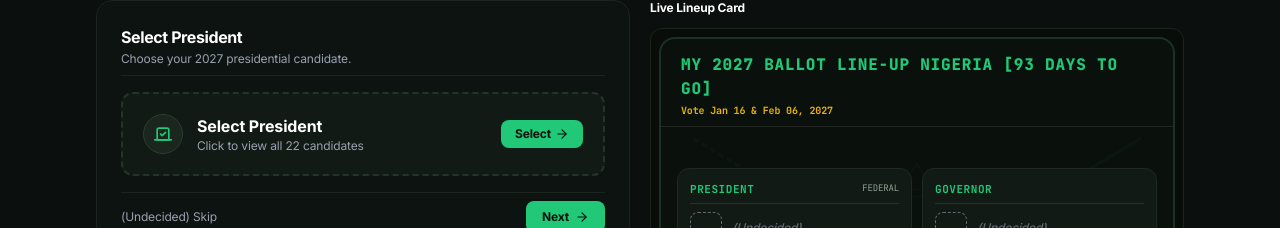
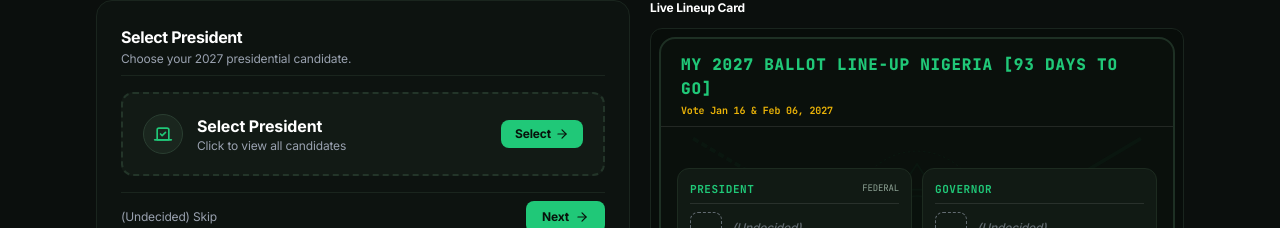
Before and after one commit to muwagunprecious/ballot-app, a Next.js app: page / in a window 1280 px wide. Shown: the part 127-355 px from the top of the page. Built offline with nearby package versions, Linux system fonts and the light colour scheme.

Commit message:
Remove hardcoded count from candidate view trigger

```diff
--- a/app/page.tsx
+++ b/app/page.tsx
@@ -326,7 +326,7 @@ export default function HomePage() {
                       <div className="text-base font-bold text-white group-hover:text-[#20C878] transition-colors">
                         Select President
                       </div>
-                      <div className="text-xs text-gray-400">Click to view all 22 candidates</div>
+                      <div className="text-xs text-gray-400">Click to view all candidates</div>
                     </div>
                   </div>
                   <div className="px-3.5 py-1.5 rounded-lg bg-[#20C878] text-[#08120B] text-xs font-bold flex items-center space-x-1 group-hover:bg-[#1AB36B] transition-colors">
```
